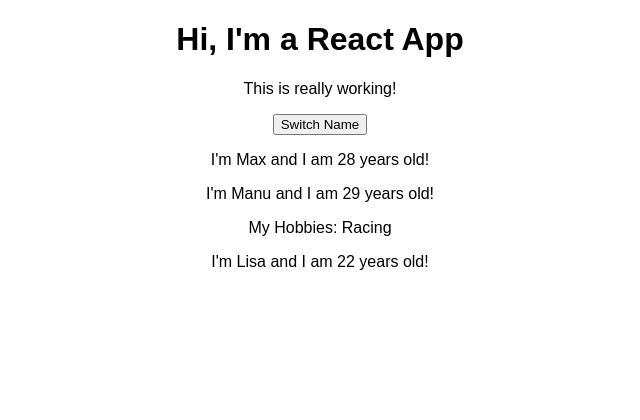
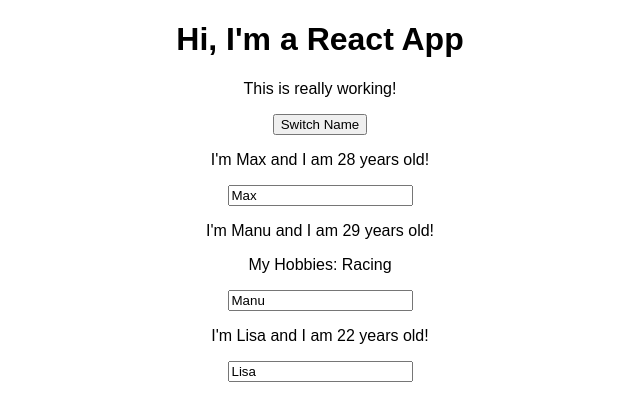
Before and after one commit to paulussimanjuntak/React-JS, a React (Create React App) app: page / in a window 1280 px wide. Shown: the top 420 px of the page, without its empty margins (320-960 px from the left). Built offline with nearby package versions, Linux system fonts and the light colour scheme.

Commit message:
two ways binding

```diff
--- a/src/App.js
+++ b/src/App.js
@@ -12,13 +12,23 @@ class App extends Component {
     otherState: 'some other value'
   }
 
-  switchNameHandler = () => {
+  switchNameHandler = (newName) => {
     // console.log('was clicked!')
     //DON'T DO THIS this.state.persons[0].name = 'Maximilian'
     this.setState({
       persons: [
-        { name: 'Maximilian', age: 28 },
+        { name: newName, age: 28 },
         { name: 'Manu', age: 29 },
+        { name: 'Lisa', age: 27 }
+      ]
+    })
+  }
+
+  nameChangedHandler = (event) => {
+    this.setState({
+      persons: [
+        { name: 'Max', age: 28 },
+        { name: event.target.value, age: 29 },
         { name: 'Lisa', age: 27 }
       ]
     })
@@ -29,10 +39,18 @@ class App extends Component {
       <div className="App">
         <h1>Hi, I'm a React App</h1>
         <p>This is really working!</p>
-        <button onClick={this.switchNameHandler}>Switch Name</button>
-        <Person name={this.state.persons[0].name} age={this.state.persons[0].age} />
-        <Person name={this.state.persons[1].name} age={this.state.persons[1].age} >My Hobbies: Racing</Person>
-        <Person name={this.state.persons[2].name} age={this.state.persons[2].age} />
+        <button onClick={() => this.switchNameHandler('Maximilian!!!')}>Switch Name</button>
+        <Person
+          name={this.state.persons[0].name}
+          age={this.state.persons[0].age} />
+        <Person
+          name={this.state.persons[1].name}
+          age={this.state.persons[1].age}
+          click={this.switchNameHandler.bind(this, 'Max!!')}
+          changed={this.nameChangedHandler} >My Hobbies: Racing</Person>
+        <Person
+          name={this.state.persons[2].name}
+          age={this.state.persons[2].age} />
       </div>
     );
     // return React.createElement('div', {className: 'App'}, React.createElement('h1', null, 'Does this work now?!!'))
--- a/src/Person/Person.js
+++ b/src/Person/Person.js
@@ -3,8 +3,9 @@ import React from 'react';
 const person = (props) => {
     return (
         <div>
-            <p>I'm {props.name} and I am {props.age} years old!</p>
+            <p onClick={props.click}>I'm {props.name} and I am {props.age} years old!</p>
             <p>{props.children}</p>
+            <input type="text" onChange={props.changed} value={props.name} />
         </div>
     )
 };
```
Also changed, not shown: src/App-Hooks.js (added, +44 -0 lines).
